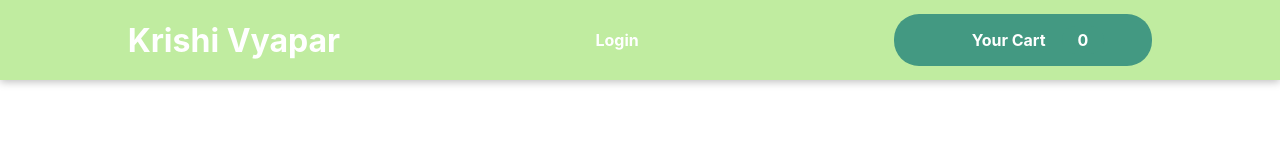
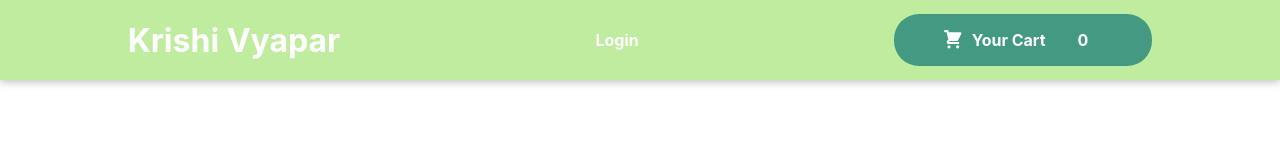
Before and after one commit to hacking-vishwa-22/ENIGMA, a React (Create React App) app in the folder enigma/: page /auth in a window 1280 px wide. Shown: the top 160 px of the page. Built offline with nearby package versions, Linux system fonts and the light colour scheme.

Commit message:
fix cart modal

```diff
--- a/enigma/public/index.html
+++ b/enigma/public/index.html
@@ -28,6 +28,7 @@
   </head>
   <body>
     <noscript>You need to enable JavaScript to run this app.</noscript>
+    <div id="overlays"></div>
     <div id="root"></div>
     <!--
       This HTML file is a template.
--- /dev/null
+++ b/enigma/src/components/cart/CartIcon.js
@@ -0,0 +1,13 @@
+const CartIcon = () => {
+    return (
+      <svg
+        xmlns="http://www.w3.org/2000/svg"
+        viewBox="0 0 20 20"
+        fill="currentColor"
+      >
+        <path d="M3 1a1 1 0 000 2h1.22l.305 1.222a.997.997 0 00.01.042l1.358 5.43-.893.892C3.74 11.846 4.632 14 6.414 14H15a1 1 0 000-2H6.414l1-1H14a1 1 0 00.894-.553l3-6A1 1 0 0017 3H6.28l-.31-1.243A1 1 0 005 1H3zM16 16.5a1.5 1.5 0 11-3 0 1.5 1.5 0 013 0zM6.5 18a1.5 1.5 0 100-3 1.5 1.5 0 000 3z" />
+      </svg>
+    );
+  };
+
+  export default CartIcon;
--- a/enigma/src/components/layout/HeaderCartButton.js
+++ b/enigma/src/components/layout/HeaderCartButton.js
@@ -1,4 +1,5 @@
 import { useContext, useEffect, useState } from 'react';
+import CartIcon from '../cart/CartIcon';
 import classes from './HeaderCartButton.module.css';
 import CartContext from '../../store/cart-context';
 
@@ -33,11 +34,15 @@
     }, [items]);
 
     return (
-        <button className={btnClasses}>
-            <span className={classes.icon}></span>
-            <span>Your Cart</span>
-            <span className={classes.badge}>{numberOfCartItems}</span>
-        </button>
+        <button className={btnClasses} onClick={props.onClick}>
+      <span className={classes.icon}>
+        <CartIcon />
+      </span>
+      <span>Your Cart</span>
+      <span className={classes.badge}>
+        {numberOfCartItems}
+      </span>
+    </button>
     );
 };
 
```
